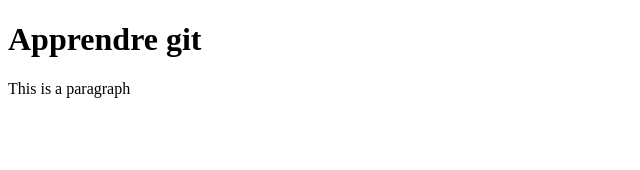
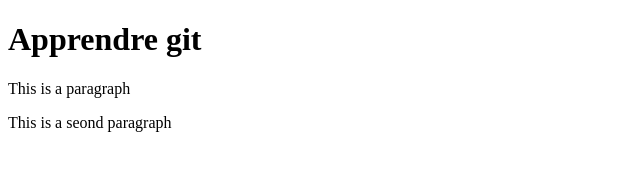
Before and after one commit to meek5/git-test, a plain HTML site: page index.html in a window 1280 px wide. Shown: the whole page, without its empty margins (0-640 px from the left). Drawn offline with Linux system fonts and the light colour scheme.

Commit message:
Third commit

```diff
--- a/index.html
+++ b/index.html
@@ -8,5 +8,6 @@
     <body>
         <h1>Apprendre git</h1>
         <p>This is a paragraph</p>
+        <p>This is a seond paragraph</p>
     </body>
 </html>
```
